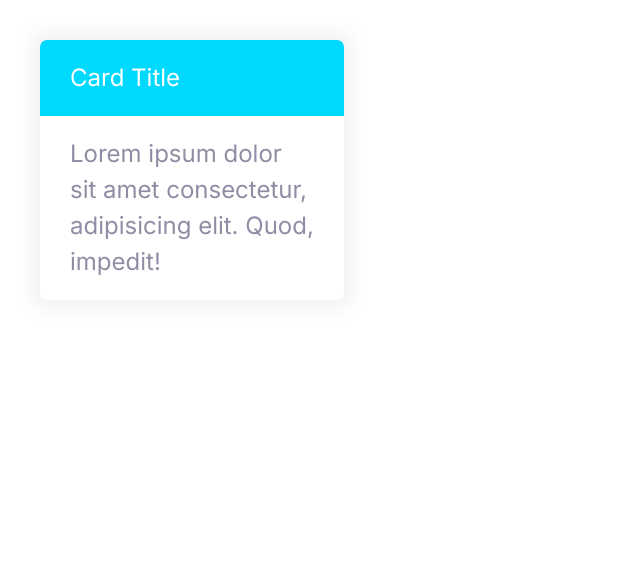
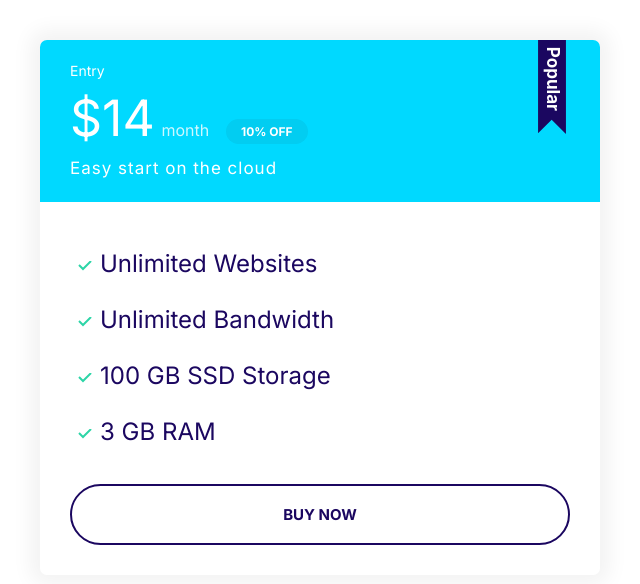
Before and after one commit to SilBenjamin/project, a plain HTML site: page index.html in a window 1280 px wide. Shown: the whole page, without its empty margins (0-640 px from the left). Drawn offline with Linux system fonts and the light colour scheme.

Commit message:
Added the popular badge.

```diff
--- a/CSS/styles.css
+++ b/CSS/styles.css
@@ -116,6 +116,7 @@ a {
 
 .badge--small {
     font-size: 1.6rem;
+    padding: 0.5rem 1.5rem;
 }
 
 @media screen and (min-width: 1024px) {
@@ -298,3 +299,68 @@ a {
     background: var(--color-secondary);
     color: #fff;
 }
+
+.card--secondary .badge--secondary {
+    background: #02cdf1;
+}
+
+/* Plans */
+.plan__name {
+    color: #fff;
+    margin: 0;
+    font-weight: 500;
+    font-size: 2.4rem;
+}
+
+.plan__price {
+    font-size: 6rem;
+}
+
+.plan__billing-cycle {
+    font-size: 2.4rem;
+    font-weight: 300;
+    opacity: 0.8;
+    margin-right: 1rem;
+}
+
+.plan__description {
+    font-size: 2rem;
+    font-weight: 300;
+    letter-spacing: 1px;
+    display: block;
+}
+
+.plan .list__item {
+    margin-bottom: 2rem;
+}
+
+.plan--popular .card__header {
+    position: relative;
+}
+
+.plan--popular .card__header::before {
+    content: url(../Images/popular.svg);
+    width: 40px;
+    display: inline-block;
+    position: absolute;
+    top: -6px;
+    right: 5%;
+}
+
+@media screen and (min-width: 1024px) {
+    .plan__name {
+        font-size: 1.4rem;
+    }
+
+    .plan__price {
+        font-size: 5rem;
+    }
+
+    .plan__billing-cycle {
+        font-size: 1.6rem;
+    }
+
+    .plan__description {
+        font-size: 1.7rem;
+    }
+}
--- a/index.html
+++ b/index.html
@@ -12,10 +12,26 @@
     <link rel="stylesheet" href="CSS/styles.css">
 </head>
 <body>
-    <div style="width: 30%; padding: 4rem">
-        <div class="card card--secondary">
-            <header class="card__header">Card Title</header>
-            <div class="card__body">Lorem ipsum dolor sit amet consectetur, adipisicing elit. Quod, impedit!</div>
+    <div class="plan">
+        <div style="width: 50%; padding: 4rem">
+            <div class="card card--secondary plan--popular">
+                <header class="card__header">
+                    <h3 class="plan__name">Entry</h3>
+                    <span class="plan__price">$14</span>
+                    <span class="plan__billing-cycle">month</span>
+                    <span class="badge badge--secondary badge--small">10% OFF</span>
+                    <span class="plan__description">Easy start on the cloud</span>
+                </header>
+                <div class="card__body">
+                    <ul class="list list--tick">
+                        <li class="list__item">Unlimited Websites</li>
+                        <li class="list__item">Unlimited Bandwidth</li>
+                        <li class="list__item">100 GB SSD Storage</li>
+                        <li class="list__item">3 GB RAM</li>
+                    </ul>
+                    <button class="btn btn--outline btn--block">Buy Now</button>
+                </div>
+            </div>
         </div>
     </div>
 </body>
```
Also changed, not shown: Images/popular.svg (added), 1 other file.
